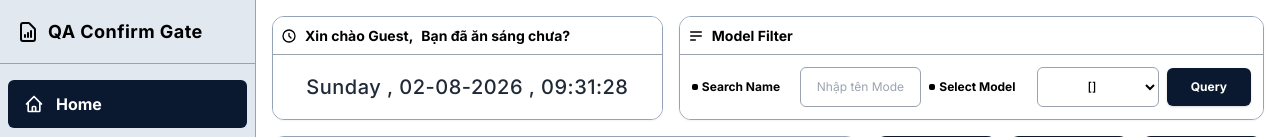
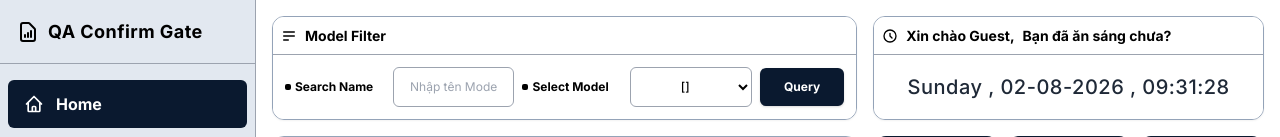
Before and after one commit to pnxtung/qa-confirm-gate, a FastAPI app: template source/frontend/templates/index.html in a window 1280 px wide. Shown: the top 137 px of the page. Run offline with FastAPI, Linux system fonts and the light colour scheme; data comes from the database, SQL or seed files in the repository; the template is opened without the code that fills it: most values are stand-ins (such as "Sample title", 1, 10 or a date in 2020); data that the repository does not hold is empty; some libraries are stand-ins or nearby versions.

Commit message:
Perfect layout restoration: PC is 100% original, Mobile uses native flex-col-reverse for 1 to 6 sequence

```diff
--- a/source/frontend/templates/index.html
+++ b/source/frontend/templates/index.html
@@ -73,23 +73,10 @@
             </form>
         </aside>
         <main class="flex-1 overflow-y-auto p-3 lg:p-4 flex flex-col gap-4 bg-white scrollbar-custom min-h-0">
-            <!-- Top Section: Model Filter (Left) & Greeting/Clock (Right) on PC -->
-            <div class="flex flex-col lg:flex-row gap-4 shrink-0 max-lg:contents">
-                <!-- 1. Greeting & Realtime Clock Box (Mobile Order 1 / Desktop Right Col) -->
-                <div class="border-box flex-1 max-lg:order-1 bg-white">
-                    <div class="bg-white border-b border-gray-400 p-2 shrink-0">
-                        <h3 class="section-title flex items-center gap-2">
-                            <svg class="w-4 h-4" fill="none" stroke="currentColor" viewBox="0 0 24 24"><path stroke-linecap="round" stroke-linejoin="round" stroke-width="2" d="M12 8v4l3 3m6-3a9 9 0 11-18 0 9 9 0 0118 0z"></path></svg>
-                            Xin chào {{ current_user.fullname if current_user else 'Guest' }}, <span id="dynamic-greeting"></span>
-                        </h3>
-                    </div>
-                    <div class="bg-white flex-1 flex items-center justify-center p-3">
-                        <span id="realtime-clock" class="text-base md:text-xl font-medium tracking-wide text-gray-800 text-center">--:--</span>
-                    </div>
-                </div>
-
-                <!-- 2. Model Filter Box (Mobile Order 2 / Desktop Left Col) -->
-                <div class="border-box flex-[1.5] max-lg:order-2 bg-white">
+            <!-- Top Section: Model Filter (Left 60%) & Greeting/Clock (Right 40%) on PC -->
+            <div class="flex flex-col-reverse lg:flex-row gap-4 shrink-0">
+                <!-- Model Filter Box (Desktop Left 60% / Mobile Position 2) -->
+                <div class="border-box flex-[1.5] bg-white">
                     <div class="bg-white border-b border-gray-400 p-2 shrink-0">
                         <h3 class="section-title flex items-center gap-2">
                             <svg class="w-4 h-4" fill="none" stroke="currentColor" viewBox="0 0 24 24"><path stroke-linecap="round" stroke-linejoin="round" stroke-width="2" d="M4 6h16M4 12h16M4 18h7"></path></svg>
@@ -119,12 +106,25 @@
                         </div>
                     </div>
                 </div>
+
+                <!-- Greeting & Realtime Clock Box (Desktop Right 40% / Mobile Position 1 Top) -->
+                <div class="border-box flex-1 bg-white">
+                    <div class="bg-white border-b border-gray-400 p-2 shrink-0">
+                        <h3 class="section-title flex items-center gap-2">
+                            <svg class="w-4 h-4" fill="none" stroke="currentColor" viewBox="0 0 24 24"><path stroke-linecap="round" stroke-linejoin="round" stroke-width="2" d="M12 8v4l3 3m6-3a9 9 0 11-18 0 9 9 0 0118 0z"></path></svg>
+                            Xin chào {{ current_user.fullname if current_user else 'Guest' }}, <span id="dynamic-greeting"></span>
+                        </h3>
+                    </div>
+                    <div class="bg-white flex-1 flex items-center justify-center p-3">
+                        <span id="realtime-clock" class="text-base md:text-xl font-medium tracking-wide text-gray-800 text-center">--:--</span>
+                    </div>
+                </div>
             </div>
 
             <!-- Middle Section: Documents Checklist (Left) & Stats/Chart (Right) on PC -->
-            <div class="flex flex-col lg:flex-row gap-4 flex-1 min-h-0 max-lg:contents">
-                <!-- Documents Checklist (Mobile Order 5 / Desktop Left Col) -->
-                <div class="flex-[1.5] border-box h-full max-lg:order-5 max-lg:min-h-[350px]">
+            <div class="flex flex-col-reverse lg:flex-row gap-4 flex-1 min-h-0">
+                <!-- Documents Checklist (Desktop Left Col / Mobile Position 5) -->
+                <div class="flex-[1.5] border-box h-full min-h-[300px] lg:min-h-0">
                     <div class="flex items-center gap-2 px-3 py-2 border-b border-gray-400 bg-white z-10 shrink-0">
                         <svg class="w-4 h-4" fill="none" stroke="currentColor" viewBox="0 0 24 24"><path stroke-linecap="round" stroke-linejoin="round" stroke-width="2" d="M9 5H7a2 2 0 00-2 2v12a2 2 0 002 2h10a2 2 0 002-2V7a2 2 0 00-2-2h-2M9 5a2 2 0 012-2h2a2 2 0 012 2"></path></svg>
                         <h3 class="section-title">Documents Checklist</h3>
@@ -149,10 +149,10 @@
                     </div>
                 </div>
 
-                <!-- Stats & Chart Container (Mobile Order 3 & 4 / Desktop Right Col) -->
-                <div class="flex-1 flex flex-col gap-4 h-full max-lg:contents">
-                    <!-- 3 Stats Cards (Mobile Order 3 / Desktop Right Top) -->
-                    <div class="flex flex-row gap-2 shrink-0 max-lg:order-3">
+                <!-- Stats & Chart Container (Desktop Right Col / Mobile Positions 3 & 4) -->
+                <div class="flex-1 flex flex-col gap-4 h-full">
+                    <!-- 3 Stats Cards (Mobile Position 3 / Desktop Right Top) -->
+                    <div class="flex flex-row gap-2 shrink-0">
                         <div class="flex-1 border-2 border-[#0a192f] rounded-xl p-3 text-center bg-white shadow-sm flex flex-col justify-center">
                             <p class="text-xs font-bold mb-2 text-left">Total status</p>
                             <p id="stat-total-status" class="text-3xl font-bold text-[#0a192f]">0.0%</p>
@@ -167,8 +167,8 @@
                         </div>
                     </div>
 
-                    <!-- % Pending Items Chart (Mobile Order 4 / Desktop Right Bottom) -->
-                    <div class="border-box flex-1 w-full max-lg:order-4 max-lg:min-h-[220px]">
+                    <!-- % Pending Items Chart (Mobile Position 4 / Desktop Right Bottom) -->
+                    <div class="border-box flex-1 w-full min-h-[220px]">
                         <div class="bg-[#0a192f] text-white px-3 py-2 text-center shrink-0">
                             <h3 class="section-title tracking-wide">% Pending Items by Team</h3>
                         </div>
@@ -179,8 +179,8 @@
                 </div>
             </div>
 
-            <!-- Bottom Row: Active Models (Mobile Order 6 / Desktop Bottom) -->
-            <div class="border-box mt-auto h-[180px] shrink-0 max-lg:order-6 max-lg:h-auto max-lg:min-h-[200px] mb-4 lg:mb-0">
+            <!-- Bottom Row: Active Models (Mobile Position 6 / Desktop Bottom) -->
+            <div class="border-box mt-auto h-[180px] shrink-0 mb-4 lg:mb-0 min-h-[180px]">
                 <div class="flex items-center gap-2 px-3 py-2 border-b border-gray-400 bg-white z-10 shrink-0">
                     <svg class="w-4 h-4" fill="none" stroke="currentColor" viewBox="0 0 24 24"><path stroke-linecap="round" stroke-linejoin="round" stroke-width="2" d="M3 10h18M7 15h1m4 0h1m-7 4h12a3 3 0 003-3V8a3 3 0 00-3-3H6a3 3 0 00-3 3v8a3 3 0 003 3z"></path></svg>
                     <h3 class="section-title">Active Models</h3>
```
